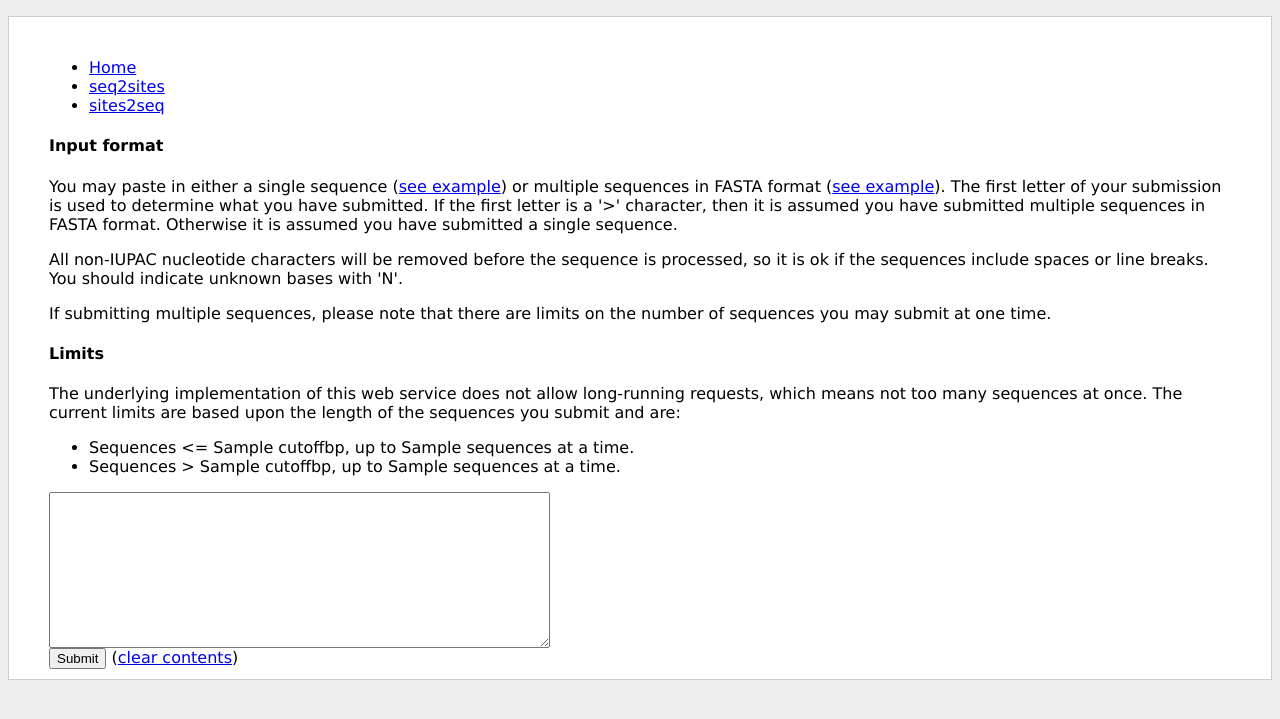
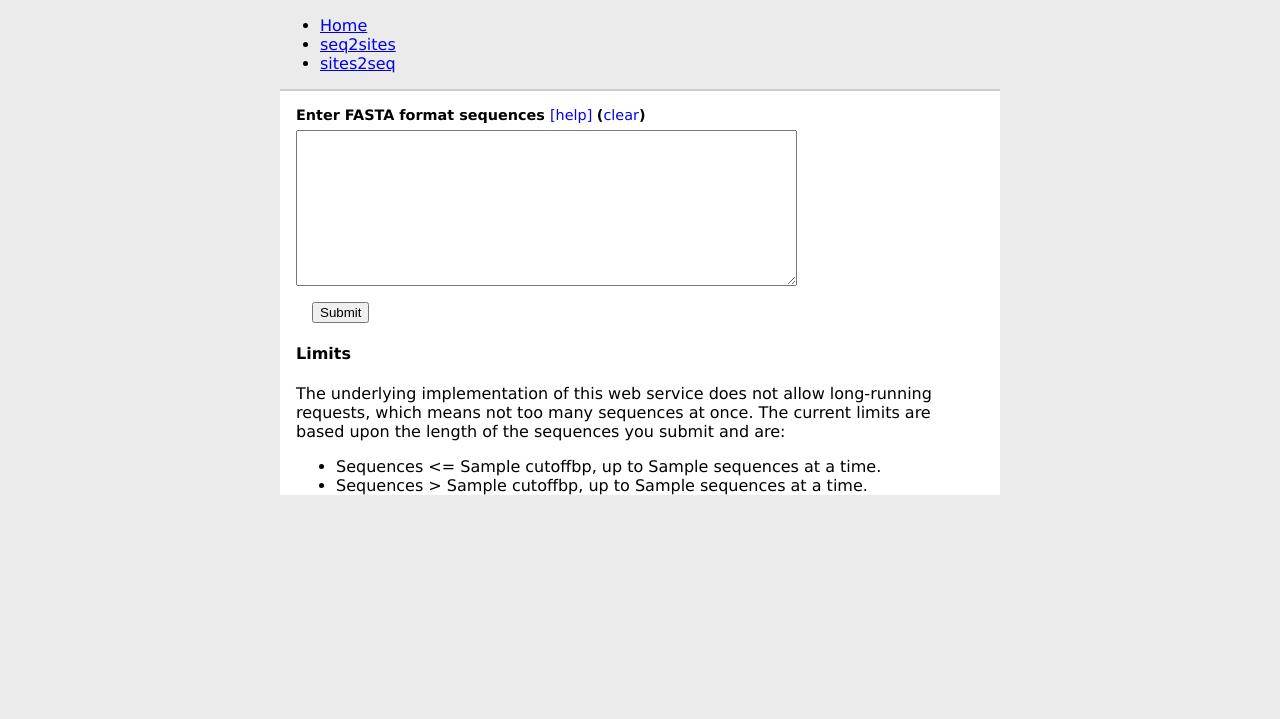
Before and after one commit to ryanraaum/mitomotifsapp, a Python web app: template templates/seq2sites_main.html in a window 1280 px wide. Shown: the top 719 px of the page. Run offline with Jinja, Linux system fonts and the light colour scheme; the template is opened without the code that fills it: most values are stand-ins (such as "Sample title", 1, 10 or a date in 2020).

Commit message:
updating style

```diff
--- a/static/stylesheets/main.css
+++ b/static/stylesheets/main.css
@@ -1,11 +1,63 @@
 body {
   font-family: Verdana, Helvetica, sans-serif;
-  background-color: #EEE;
+  background-color: #ebebeb;
 }
 
 #container {
-  	padding: 25px 40px 10px 40px;
-  	border: 1px solid #ccc;
-  	background:#fff;
-  	margin:1em auto;
+  	margin: 0px auto;
+	max-width: 45em;
+	min-width: 35em;
+	background: #fff;
 }
+
+div#navigation {
+	background-color: #ebebeb;
+	margin: 0px;
+	border-bottom: 2px solid #ccc;
+}
+
+div#content {
+	margin: 0px;
+}
+
+.hidden {
+	display: none;
+}
+
+.queryform {
+	margin: 1em;
+}
+
+.queryform label {
+	font-size: 0.90em;
+	font-weight: bold;
+}
+
+.querybox textarea {
+	margin-top: 0.5em;
+}
+
+.submitbox {
+	margin: 1em;
+}
+
+.helpbox {
+	font-size: 0.75em;
+	margin: 0.5em;
+	border: 1px dotted #ccc;
+	padding: 0.5em;
+}
+
+a.clearlink {
+	font-weight: normal;
+	text-decoration: none;
+}
+
+.helplink {
+	font-weight: normal;
+}
+
+a.helplink {
+	font-weight: normal;
+	text-decoration: none;
+}
--- a/templates/seq2sites_main.html
+++ b/templates/seq2sites_main.html
@@ -12,30 +12,54 @@ function fasta_example_fill() {
 }
 function clear_content() {
   document.mitoform.content.value='';
+  document.mitoform.content.focus();
+}
+function toggleLayer( whichLayer )
+{
+  var elem, vis;
+  if( document.getElementById ) // this is the way the standards work
+    elem = document.getElementById( whichLayer );
+  else if( document.all ) // this is the way old msie versions work
+      elem = document.all[whichLayer];
+  else if( document.layers ) // this is the way nn4 works
+    elem = document.layers[whichLayer];
+  vis = elem.style;
+  // if the style.display value is blank we try to figure it out here
+  if(vis.display==''&&elem.offsetWidth!=undefined&&elem.offsetHeight!=undefined)
+    vis.display = (elem.offsetWidth!=0&&elem.offsetHeight!=0)?'block':'none';
+  vis.display = (vis.display==''||vis.display=='block')?'none':'block';
 }
 </script>
 {% endblock %}
 
 {% block content %}
-<form name="mitoform" action="results" method="post">
-  <div>
-    <h4>Input format</h4>
-    <p>You may paste in either a single sequence
-    (<a href="javascript:void(0);" onClick="javascript:seq_example_fill()"
-      >see example</a>) or multiple sequences in FASTA format
-    (<a href="javascript:void(0);" onClick="javascript:fasta_example_fill()"
-      >see example</a>). The first letter of your submission
-    is used to determine what you have submitted. If the first letter is
-    a '&gt;' character, then it is assumed you have submitted
-    multiple sequences in FASTA format. Otherwise it is assumed you
-    have submitted a single sequence.</p>
-    <p>All non-IUPAC nucleotide characters will be removed before the
-    sequence is processed, so it is ok if the sequences include spaces
-    or line breaks. You should indicate unknown bases with 'N'.</p>
-    <p>If submitting multiple sequences, please note that there are
-    limits on the number of sequences you may submit at one time.</p>
+<form name="mitoform" class="queryform" action="results" method="post">
+  <div class="querybox">
+  	<label for="content">Enter FASTA format sequences
+	<a class="helplink hiding" title="help" href="javascript:void(0);" onclick="javascript:toggleLayer('hq');">
+	  <span>[help]</span>
+	</a>
+	(<a class="clearlink" title="clear" href="javascript:void(0);" onclick="javascript:clear_content()"
+	   >clear</a>)
+	</label>
+	<div toggle="queryHelp" class="helpbox hidden" id="hq">
+    Human mtDNA sequence(s) to be analyzed should be pasted in the text area.
+	A single sequence may be pasted 'raw'
+	(<a href="javascript:void(0);" onClick="javascript:seq_example_fill()"
+      >example</a>)
+	or in
+	<a href="http://en.wikipedia.org/wiki/Fasta_format">
+	FASTA format</a>. If you submit more than one sequence, you must use
+	FASTA format
+	(<a href="javascript:void(0);" onClick="javascript:fasta_example_fill()"
+      >example</a>).
+    </div>
+    <textarea name="content" class="reset" rows="10" cols="60"></textarea>
   </div>
-  <div>
+  <div class="submitbox">
+    <input type="submit" value="Submit" default="true">
+  </div>
+
     <h4>Limits</h4>
     <p>The underlying implementation of this web service does not allow
     long-running requests, which means not too many
@@ -49,12 +73,6 @@ function clear_content() {
     </ul>
   </div>
   <div>
-    <textarea name="content" rows="10" cols="60"></textarea>
-  </div>
-  <div>
-    <input type="submit" value="Submit" default="true">
-    (<a href="javascript:void(0);" onClick="javascript:clear_content()"
-      >clear contents</a>)
   </div>
 </form>
 {% endblock %}
```
